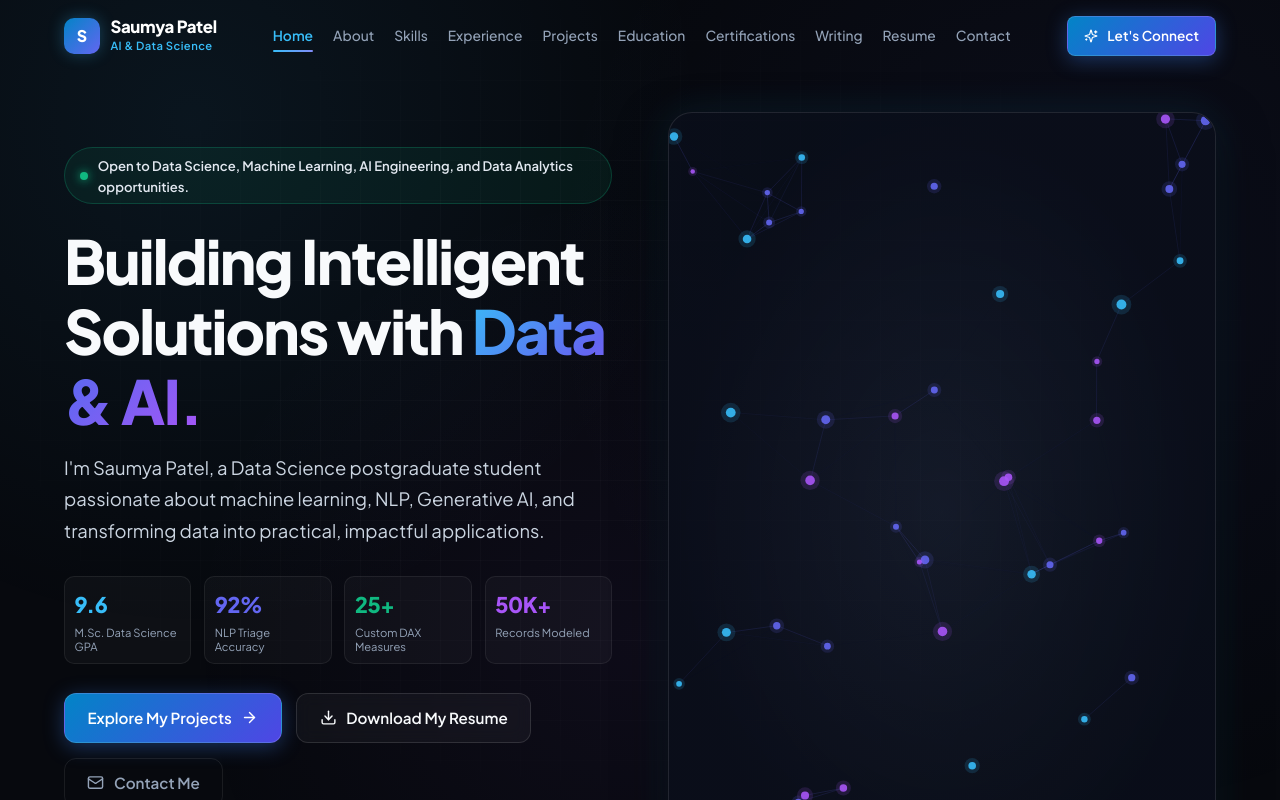
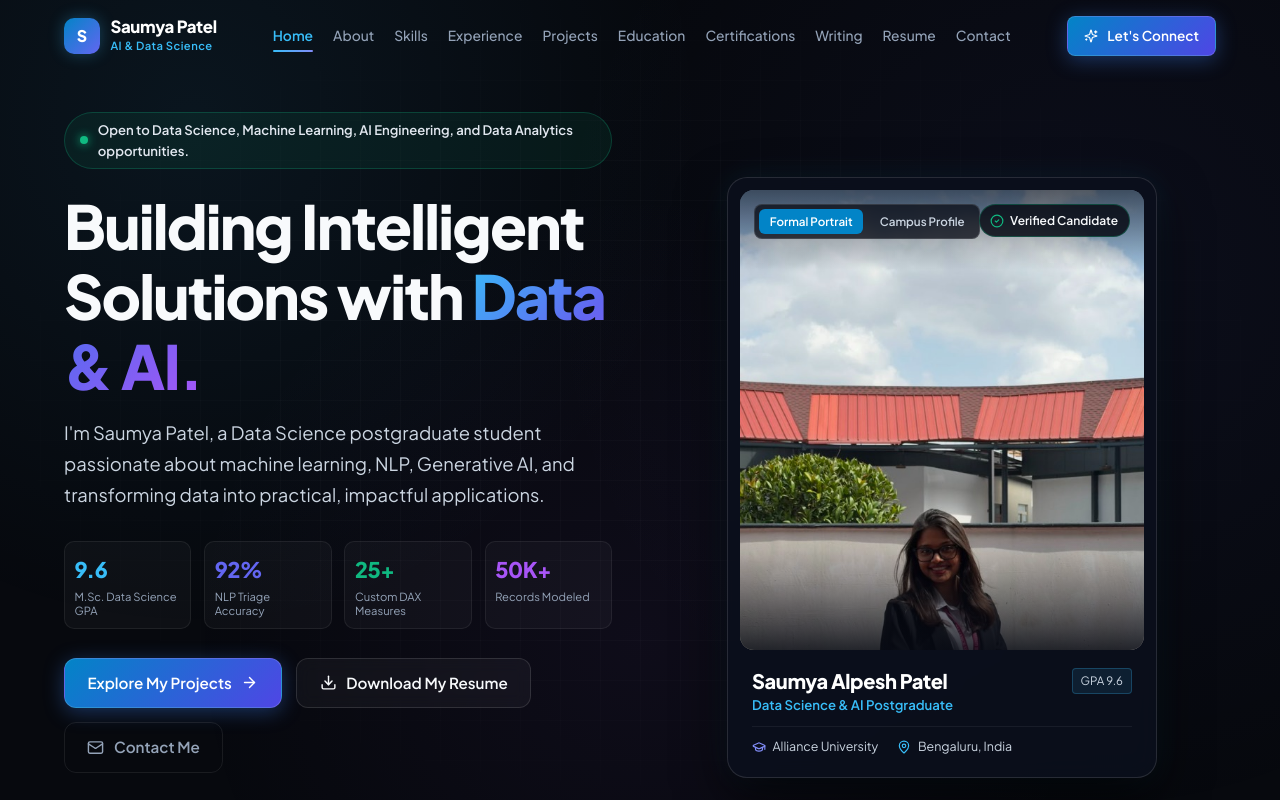
Before and after one commit to saumyapatel792/saumya-patel-portfolio, a React (Vite) app: page / in a window 1280 px wide. Shown: the top 800 px of the page. Built offline with nearby package versions, Linux system fonts and the light colour scheme.

Commit message:
feat: add authentic formal professional photography to Hero and Profile sections

```diff
--- a/src/sections/About.tsx
+++ b/src/sections/About.tsx
@@ -79,20 +79,25 @@ export const About: React.FC = () => {
               <div style={{ display: 'flex', alignItems: 'center', gap: '1.1rem', marginBottom: '1.5rem' }}>
                 <div
                   style={{
-                    width: '60px',
-                    height: '60px',
+                    width: '68px',
+                    height: '68px',
                     borderRadius: '16px',
-                    background: 'linear-gradient(135deg, #0284c7 0%, #6366f1 100%)',
-                    display: 'flex',
-                    alignItems: 'center',
-                    justifyContent: 'center',
-                    color: '#fff',
-                    fontWeight: 800,
-                    fontSize: '1.6rem',
+                    overflow: 'hidden',
+                    border: '2px solid rgba(56, 189, 248, 0.4)',
                     boxShadow: '0 8px 24px rgba(56, 189, 248, 0.3)',
+                    flexShrink: 0,
                   }}
                 >
-                  SP
+                  <img
+                    src="/images/saumya_patel_campus.jpg"
+                    alt={personalInfo.name}
+                    style={{
+                      width: '100%',
+                      height: '100%',
+                      objectFit: 'cover',
+                      objectPosition: 'center 15%',
+                    }}
+                  />
                 </div>
                 <div>
                   <h3 style={{ fontSize: '1.25rem', fontWeight: 800, color: '#fff' }}>
--- a/src/sections/Hero.tsx
+++ b/src/sections/Hero.tsx
@@ -1,17 +1,37 @@
-import React from 'react';
+import React, { useState } from 'react';
 import { personalInfo } from '../data/portfolioData';
-import { AiNetworkCanvas } from '../components/AiNetworkCanvas';
-import { ArrowRight, Download, Mail, Github, Linkedin, BookOpen, Sparkles, CheckCircle2 } from 'lucide-react';
+import { ArrowRight, Download, Mail, Github, Linkedin, BookOpen, Sparkles, CheckCircle2, ShieldCheck, MapPin, GraduationCap } from 'lucide-react';
 import confetti from 'canvas-confetti';
 
 export const Hero: React.FC = () => {
+  const [activePhoto, setActivePhoto] = useState<'formal' | 'campus'>('formal');
+
   const triggerResumeDownload = () => {
     confetti({
-      particleCount: 40,
-      spread: 60,
+      particleCount: 45,
+      spread: 65,
       origin: { y: 0.75 },
     });
   };
+
+  const photos = {
+    formal: {
+      src: '/images/saumya_patel_formal.jpg',
+      alt: 'Saumya Alpesh Patel - Formal Business Attire',
+      caption: 'Formal Professional Attire',
+      tag: 'Executive Portfolio',
+      objectPosition: 'center 15%',
+    },
+    campus: {
+      src: '/images/saumya_patel_campus.jpg',
+      alt: 'Saumya Alpesh Patel - Academic Campus at Alliance University',
+      caption: 'Alliance University Campus',
+      tag: 'Academic & Campus',
+      objectPosition: 'center 20%',
+    },
+  };
+
+  const currentPhoto = photos[activePhoto];
 
   return (
     <section id="home" className="section" style={{ minHeight: '92vh', display: 'flex', alignItems: 'center', paddingTop: '7rem' }}>
@@ -117,26 +137,87 @@ export const Hero: React.FC = () => {
               </div>
 
               <div style={{ display: 'flex', alignItems: 'center', gap: '0.4rem', color: '#cbd5e1', fontSize: '0.8rem', marginLeft: 'auto' }}>
-                <CheckCircle2 size={14} color="#10b981" />
-                <span>Verified Credentials &amp; Code</span>
+                <ShieldCheck size={15} color="#10b981" />
+                <span>Authentic Profile &amp; Verified Work</span>
               </div>
             </div>
           </div>
 
-          {/* Right Column: AI Network Visual & Live Interactive Card */}
-          <div style={canvasCardContainerStyle}>
-            <div style={canvasInnerStyle}>
-              <AiNetworkCanvas />
-              <div style={canvasOverlayBadgeStyle}>
-                <div style={{ display: 'flex', alignItems: 'center', gap: '0.5rem' }}>
-                  <div style={{ width: '8px', height: '8px', borderRadius: '50%', background: '#38bdf8', boxShadow: '0 0 10px #38bdf8' }} />
+          {/* Right Column: Formal Professional Portrait Card */}
+          <div style={portraitCardWrapperStyle}>
+            <div className="glass-card" style={formalPortraitCardStyle}>
+              {/* Photo Viewport Container */}
+              <div style={photoViewportStyle}>
+                <img
+                  src={currentPhoto.src}
+                  alt={currentPhoto.alt}
+                  style={{
+                    width: '100%',
+                    height: '100%',
+                    objectFit: 'cover',
+                    objectPosition: currentPhoto.objectPosition,
+                    transition: 'all 0.35s ease',
+                    display: 'block',
+                  }}
+                />
+
+                {/* Subtle Gradient Overlays for High-End Framing */}
+                <div style={photoTopShadowOverlayStyle} />
+                <div style={photoBottomShadowOverlayStyle} />
+
+                {/* Photo Switcher Controls */}
+                <div style={photoSwitcherTabBarStyle}>
+                  <button
+                    onClick={() => setActivePhoto('formal')}
+                    style={photoTabButtonStyle(activePhoto === 'formal')}
+                    aria-label="Show Formal Portrait"
+                  >
+                    Formal Portrait
+                  </button>
+                  <button
+                    onClick={() => setActivePhoto('campus')}
+                    style={photoTabButtonStyle(activePhoto === 'campus')}
+                    aria-label="Show Campus Photo"
+                  >
+                    Campus Profile
+                  </button>
+                </div>
+
+                {/* Verified Identity Badge Floating on Photo */}
+                <div style={floatingVerifiedBadgeStyle}>
+                  <CheckCircle2 size={14} color="#10b981" />
                   <span style={{ fontSize: '0.75rem', fontWeight: 600, color: '#f8fafc' }}>
-                    Applied AI &amp; Generative Intelligence
+                    Verified Candidate
                   </span>
                 </div>
-                <span style={{ fontSize: '0.7rem', color: '#94a3b8' }}>
-                  Alliance University • Bengaluru
-                </span>
+              </div>
+
+              {/* Information Footprint Under Photo */}
+              <div style={portraitCardDetailsStyle}>
+                <div style={{ display: 'flex', justifyContent: 'space-between', alignItems: 'flex-start', marginBottom: '0.5rem' }}>
+                  <div>
+                    <h3 style={{ fontSize: '1.25rem', fontWeight: 800, color: '#ffffff' }}>
+                      {personalInfo.name}
+                    </h3>
+                    <p style={{ fontSize: '0.825rem', color: '#38bdf8', fontWeight: 600, marginTop: '0.1rem' }}>
+                      Data Science &amp; AI Postgraduate
+                    </p>
+                  </div>
+                  <span style={{ fontSize: '0.72rem', color: '#cbd5e1', background: 'rgba(56, 189, 248, 0.1)', padding: '0.2rem 0.5rem', borderRadius: '4px', border: '1px solid rgba(56, 189, 248, 0.25)' }}>
+                    GPA 9.6
+                  </span>
+                </div>
+
+                <div style={quickInfoRowStyle}>
+                  <div style={quickInfoItemStyle}>
+                    <GraduationCap size={14} color="#818cf8" />
+                    <span>Alliance University</span>
+                  </div>
+                  <div style={quickInfoItemStyle}>
+                    <MapPin size={14} color="#38bdf8" />
+                    <span>Bengaluru, India</span>
+                  </div>
+                </div>
               </div>
             </div>
           </div>
@@ -219,43 +300,112 @@ const statLabelStyle: React.CSSProperties = {
   lineHeight: 1.25,
 };
 
-const canvasCardContainerStyle: React.CSSProperties = {
+const portraitCardWrapperStyle: React.CSSProperties = {
+  display: 'flex',
+  justifyContent: 'center',
+  alignItems: 'center',
+  width: '100%',
+};
+
+const formalPortraitCardStyle: React.CSSProperties = {
+  width: '100%',
+  maxWidth: '430px',
+  border: '1px solid rgba(255, 255, 255, 0.12)',
+  boxShadow: '0 20px 50px rgba(0, 0, 0, 0.7), 0 0 30px rgba(56, 189, 248, 0.1)',
+  padding: '0.75rem',
+  borderRadius: '20px',
+  backgroundColor: 'rgba(11, 16, 29, 0.85)',
+};
+
+const photoViewportStyle: React.CSSProperties = {
   position: 'relative',
   width: '100%',
-  height: '100%',
-  minHeight: '420px',
+  height: '460px',
+  borderRadius: '14px',
+  overflow: 'hidden',
+  backgroundColor: '#070a13',
+};
+
+const photoTopShadowOverlayStyle: React.CSSProperties = {
+  position: 'absolute',
+  top: 0,
+  left: 0,
+  right: 0,
+  height: '80px',
+  background: 'linear-gradient(to bottom, rgba(7, 10, 19, 0.6) 0%, transparent 100%)',
+  pointerEvents: 'none',
+};
+
+const photoBottomShadowOverlayStyle: React.CSSProperties = {
+  position: 'absolute',
+  bottom: 0,
+  left: 0,
+  right: 0,
+  height: '110px',
+  background: 'linear-gradient(to top, rgba(7, 10, 19, 0.85) 0%, transparent 100%)',
+  pointerEvents: 'none',
+};
+
+const photoSwitcherTabBarStyle: React.CSSProperties = {
+  position: 'absolute',
+  top: '0.9rem',
+  left: '0.9rem',
+  display: 'flex',
+  gap: '0.4rem',
+  background: 'rgba(7, 10, 19, 0.75)',
+  backdropFilter: 'blur(8px)',
+  padding: '0.25rem',
+  borderRadius: '8px',
+  border: '1px solid rgba(255, 255, 255, 0.12)',
+  zIndex: 10,
+};
+
+const photoTabButtonStyle = (active: boolean): React.CSSProperties => ({
+  padding: '0.3rem 0.65rem',
+  borderRadius: '6px',
+  fontSize: '0.725rem',
+  fontWeight: 600,
+  background: active ? '#0284c7' : 'transparent',
+  color: active ? '#ffffff' : '#cbd5e1',
+  border: 'none',
+  cursor: 'pointer',
+  transition: 'all 0.2s ease',
+});
+
+const floatingVerifiedBadgeStyle: React.CSSProperties = {
+  position: 'absolute',
+  top: '0.9rem',
+  right: '0.9rem',
+  background: 'rgba(7, 10, 19, 0.85)',
+  backdropFilter: 'blur(8px)',
+  padding: '0.35rem 0.65rem',
+  borderRadius: '999px',
+  border: '1px solid rgba(16, 185, 129, 0.3)',
   display: 'flex',
   alignItems: 'center',
-  justifyContent: 'center',
+  gap: '0.35rem',
+  zIndex: 10,
 };
 
-const canvasInnerStyle: React.CSSProperties = {
-  width: '100%',
-  height: '100%',
-  minHeight: '400px',
-  background: 'radial-gradient(ellipse at center, rgba(30, 41, 59, 0.5) 0%, rgba(10, 14, 26, 0.9) 70%)',
-  border: '1px solid rgba(255, 255, 255, 0.1)',
-  borderRadius: '24px',
-  overflow: 'hidden',
-  boxShadow: '0 20px 50px rgba(0, 0, 0, 0.6), 0 0 40px rgba(56, 189, 248, 0.12)',
-  position: 'relative',
+const portraitCardDetailsStyle: React.CSSProperties = {
+  padding: '1.1rem 0.75rem 0.5rem 0.75rem',
 };
 
-const canvasOverlayBadgeStyle: React.CSSProperties = {
-  position: 'absolute',
-  bottom: '1.25rem',
-  left: '1.25rem',
-  right: '1.25rem',
-  background: 'rgba(10, 14, 26, 0.85)',
-  backdropFilter: 'blur(12px)',
-  border: '1px solid rgba(255, 255, 255, 0.1)',
-  borderRadius: '12px',
-  padding: '0.8rem 1.1rem',
+const quickInfoRowStyle: React.CSSProperties = {
   display: 'flex',
-  justifyContent: 'space-between',
   alignItems: 'center',
-  flexWrap: 'wrap',
-  gap: '0.5rem',
+  gap: '1.2rem',
+  marginTop: '0.6rem',
+  paddingTop: '0.6rem',
+  borderTop: '1px solid rgba(255, 255, 255, 0.06)',
+};
+
+const quickInfoItemStyle: React.CSSProperties = {
+  display: 'flex',
+  alignItems: 'center',
+  gap: '0.4rem',
+  fontSize: '0.78rem',
+  color: '#cbd5e1',
 };
 
 const socialIconStyle: React.CSSProperties = {
```
Also changed, not shown: public/images/saumya_patel_campus.jpg (added), public/images/saumya_patel_formal.jpg (added).
